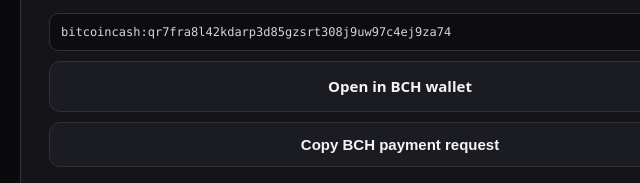
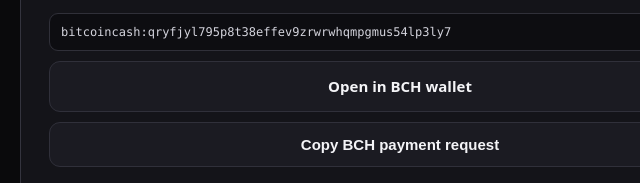
Before and after one commit to MadSatCash/Metadata-Eraser-Pro, an Electron app: page site/index.html in a window 800 px wide. Shown: the part 2750-2933 px from the top of the page, 0-640 px from the left. Drawn offline with Linux system fonts and the light colour scheme; no server answers.

Commit message:
Use the confirmed BCH payment address

```diff
--- a/site/index.html
+++ b/site/index.html
@@ -39,7 +39,7 @@
 
       <section class="section checkout" id="support">
         <div><h2>Supporter Edition</h2><p class="lead">A ready-to-run Windows portable build, offered as an honest purchase that supports maintenance.</p><p class="honesty">The source code remains free under the ISC License. Payment does not unlock secret functionality; you are paying for the convenient build and supporting future fixes.</p><ol class="steps"><li><span>Send the displayed BCH amount to the address.</span></li><li><span>Download the portable executable from the official GitHub release.</span></li><li><span>Verify its SHA-256 checksum before running it.</span></li></ol></div>
-        <div class="pricebox"><div class="price">$20 <span>USD suggested</span></div><p class="goal">Launch goal: the first $50 in supporter purchases.</p><p class="bch">Current estimate: <strong id="bchAmount">0.075 BCH</strong></p><img class="qr" id="paymentQr" alt="BCH payment QR code" width="180" height="180"><code class="address" id="address">bitcoincash:qr7fra8l42kdarp3d85gzsrt308j9uw97c4ej9za74</code><a class="btn" id="payNow" href="#">Open in BCH wallet</a><button class="btn" id="copyPayment">Copy BCH payment request</button><div class="status" id="copyStatus"></div><a class="btn primary" href="https://github.com/MadSatCash/Metadata-Eraser-Pro/releases/download/v1.1.0/Metadata-Eraser-Pro-v1.1.0-Windows-Portable.exe">Download Windows Portable</a><a class="btn" href="https://github.com/MadSatCash/Metadata-Eraser-Pro/releases/download/v1.1.0/SHA256SUMS.txt">Download SHA-256 checksum</a><p class="fine">Honor-based supporter purchase. BCH transactions are irreversible. Payments are final except where applicable law requires otherwise.</p></div>
+        <div class="pricebox"><div class="price">$20 <span>USD suggested</span></div><p class="goal">Launch goal: the first $50 in supporter purchases.</p><p class="bch">Current estimate: <strong id="bchAmount">0.075 BCH</strong></p><img class="qr" id="paymentQr" alt="BCH payment QR code" width="180" height="180"><code class="address" id="address">bitcoincash:qryfjyl795p8t38effev9zrwrwhqmpgmus54lp3ly7</code><a class="btn" id="payNow" href="#">Open in BCH wallet</a><button class="btn" id="copyPayment">Copy BCH payment request</button><div class="status" id="copyStatus"></div><a class="btn primary" href="https://github.com/MadSatCash/Metadata-Eraser-Pro/releases/download/v1.1.0/Metadata-Eraser-Pro-v1.1.0-Windows-Portable.exe">Download Windows Portable</a><a class="btn" href="https://github.com/MadSatCash/Metadata-Eraser-Pro/releases/download/v1.1.0/SHA256SUMS.txt">Download SHA-256 checksum</a><p class="fine">Honor-based supporter purchase. BCH transactions are irreversible. Payments are final except where applicable law requires otherwise.</p></div>
       </section>
 
       <section class="section" id="founding-supporters"><h2>Two founding supporter spots.</h2><p class="lead">For USD 25 equivalent in BCH, a lawful project or business can receive a linked public credit on this page and in the project README for 12 months.</p><div class="card" style="margin-top:28px;max-width:760px"><h3>Founding supporter credit · $25</h3><p>Includes one display name and one HTTPS link. This is recognition for supporting the project, not an endorsement or a promise of traffic, clicks or sales.</p><a class="btn primary" style="margin-top:18px" href="https://github.com/MadSatCash/Metadata-Eraser-Pro/issues/new?template=founding-supporter.yml">Request one of two spots</a><p class="fine">Open the request first. Do not pay until the request is accepted and the BCH amount is confirmed.</p></div></section>
@@ -49,7 +49,7 @@
     <footer class="footer"><span>© 2026 MadSatCash · Metadata Eraser Pro</span><span><a href="https://github.com/MadSatCash/Metadata-Eraser-Pro/blob/main/LICENSE">License</a> · <a href="https://github.com/MadSatCash/Metadata-Eraser-Pro/issues">Support</a></span></footer>
   </div>
   <script>
-    const address='bitcoincash:qr7fra8l42kdarp3d85gzsrt308j9uw97c4ej9za74';
+    const address='bitcoincash:qryfjyl795p8t38effev9zrwrwhqmpgmus54lp3ly7';
     let amount='0.075';
     function paymentRequest(){return address+'?amount='+amount+'&message='+encodeURIComponent('Metadata Eraser Pro Supporter Edition');}
     function updatePaymentRequest(){const request=paymentRequest();document.getElementById('payNow').href=request;document.getElementById('paymentQr').src='https://api.qrserver.com/v1/create-qr-code/?size=180x180&data='+encodeURIComponent(request);}
```
